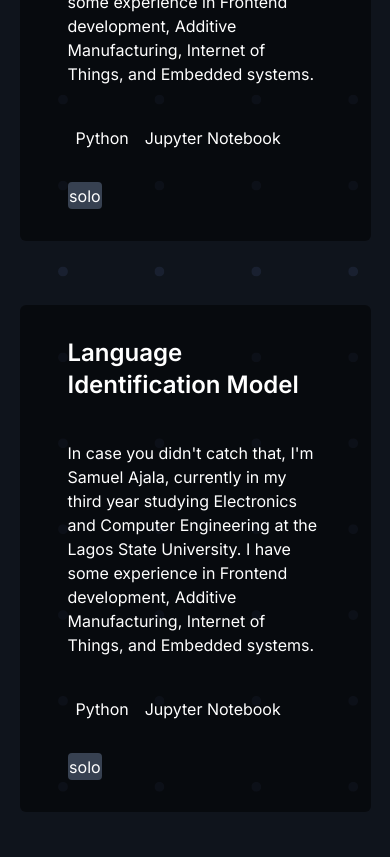
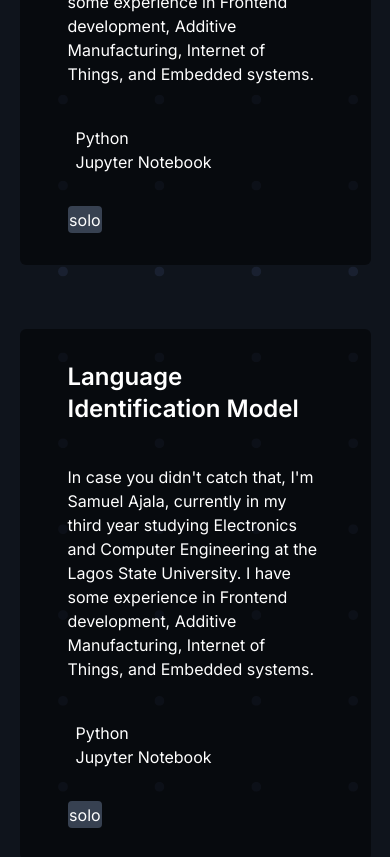
Before and after one commit to samuelajala01/portfolio-v4, a Next.js app: page /projects in a window 390 px wide. Shown: the part 1020-1877 px from the top of the page. Built offline with nearby package versions, Linux system fonts and the light colour scheme.

Commit message:
style: fix tools responsiveness

```diff
--- a/src/app/projects/page.jsx
+++ b/src/app/projects/page.jsx
@@ -115,7 +115,7 @@ const Projects = () => {
       <div className="mx-[5vw]">
         {filteredProjects.length > 0 ? (
           filteredProjects.map((item) => (
-            <Project key={item.title} title={item.title} desc={item.desc} type={item.type} tags={item.tools.map((tool) => (<span key={tool} className='px-2'>{tool}</span>))}/>
+            <Project key={item.title} title={item.title} desc={item.desc} type={item.type} tags={<div className='block sm:flex'>{item.tools.map((tool) => (<p key={tool} className='px-2'>{tool}</p>))}</div>}/>
           ))
         ) : (
           <p className="text-center text-xl">Not Found</p>
```
